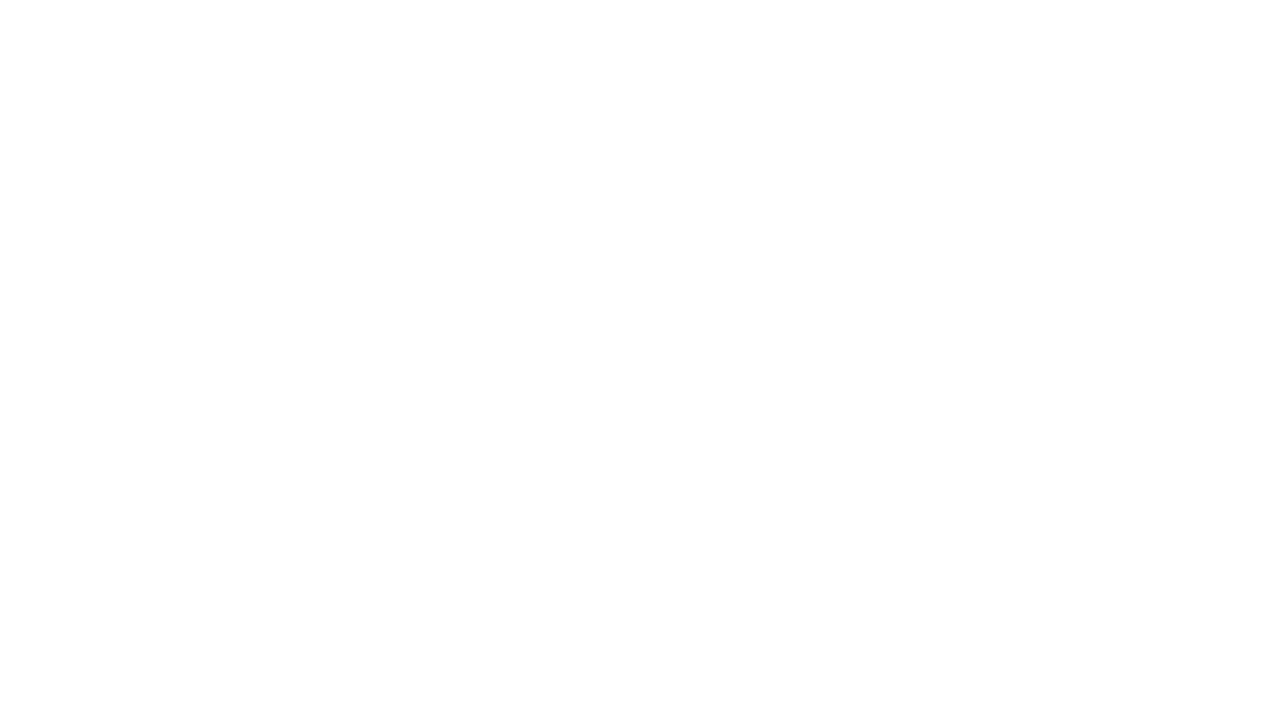
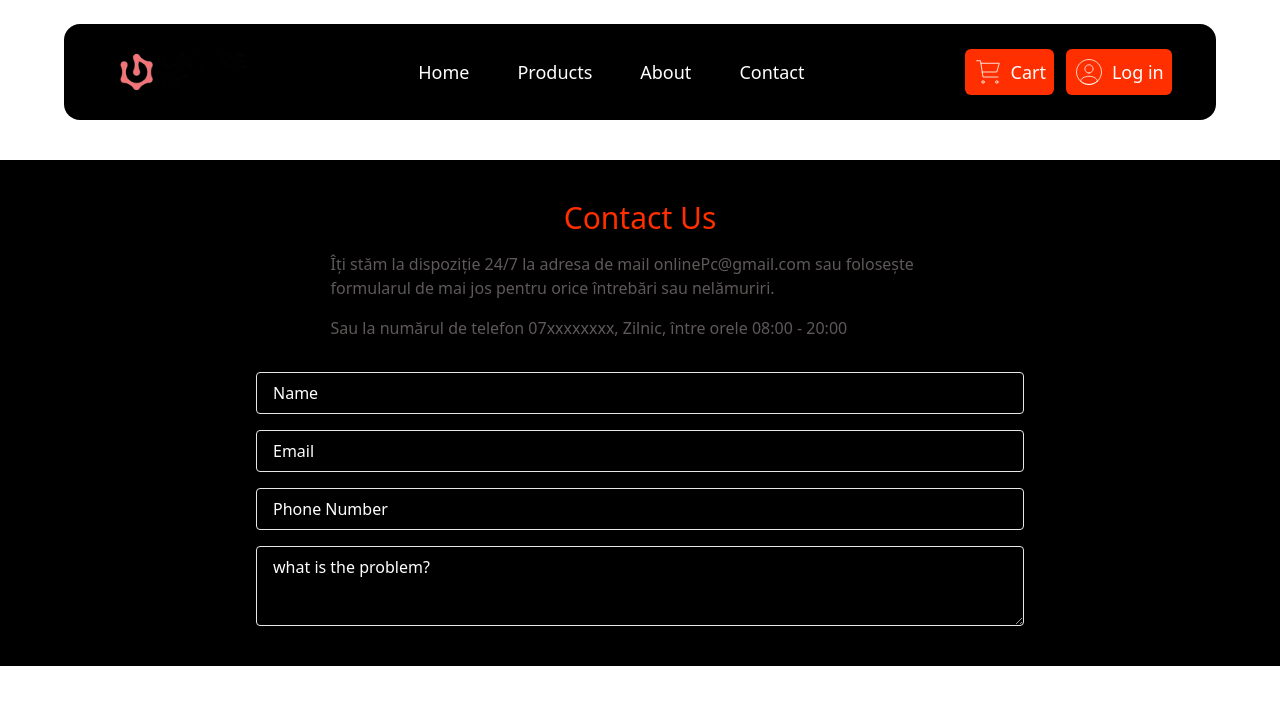
Before and after one commit to RaulSchiop/e-comsite, a Next.js app: page /contact in a window 1280 px wide. Shown: the top 704 px of the page. Built offline with nearby package versions, Linux system fonts and the light colour scheme.

Commit message:
contact page front end

```diff
--- a/src/app/contact/page.js
+++ b/src/app/contact/page.js
@@ -1,5 +1,29 @@
+import Header from "../components/header/Hader"
+import AnimationOpacity from "../components/Aminations/opacityAnimation"
+import Footer from "../components/Footer/Footer"
 export default function Contact(){
     return (
-        <></>
+       <>
+        <Header></Header>
+        <AnimationOpacity>
+       <div className="flex h-full w-full  justify-center ">
+        <div className="mt-10 bg-black w-full flex items-center justify-center flex-col p-10">
+            <div className="flex gap-4 flex-col items-center justify-center mb-8">
+                <h1 className="text-3xl text-accent">Contact Us</h1>
+                <p className="text-secondarytext w-[60%]">Îți stăm la dispoziție 24/7 la adresa de mail onlinePc@gmail.com
+                sau folosește formularul de mai jos pentru orice întrebări sau nelămuriri.</p>
+                <p className="text-secondarytext w-[60%]" >Sau la numărul de telefon 07xxxxxxxx, Zilnic, între orele 08:00 - 20:00</p>
+            </div>
+            <form className="flex flex-col gap-4 w-screen items-center justify-center">
+                <input placeholder="Name" name="name" type="text" className="text-Text bg-cardBackground placeholder-Text border focus:border-secondarytext rounded px-4 py-2 focus:outline-none w-[60%]"></input>
+                <input placeholder="Email" name="Email" type="email"required className="text-Text bg-cardBackground placeholder-Text border focus:border-secondarytext rounded px-4 py-2 focus:outline-none w-[60%]"></input>
+                <input placeholder="Phone Number" name="phone" type="number" className="text-Text bg-cardBackground placeholder-Text border focus:border-secondarytext rounded px-4 py-2 focus:outline-none w-[60%]"></input>
+                <textarea placeholder="what is the problem?" name="problem" type="textarea" className="text-Text bg-cardBackground placeholder-Text border focus:border-secondarytext rounded px-4 py-2 focus:outline-none w-[60%] h-20 whitespace-pre-wrap"></textarea>
+            </form>
+        </div>
+        </div>
+        </AnimationOpacity>
+
+    </>
     )
 }
```
